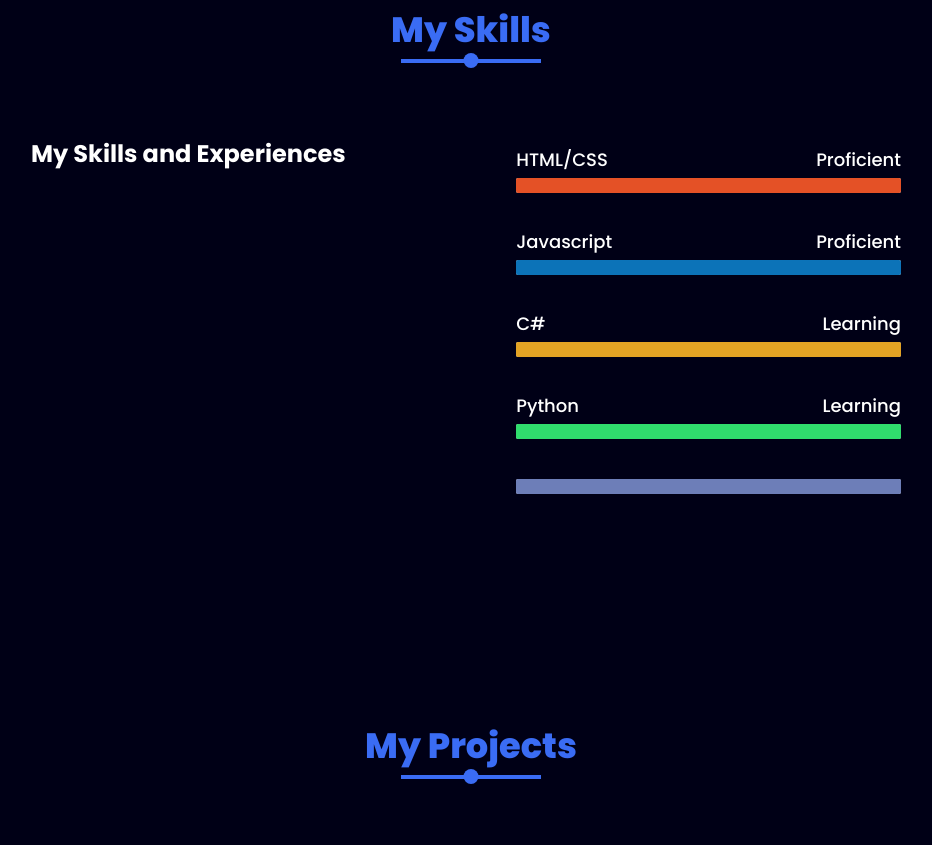
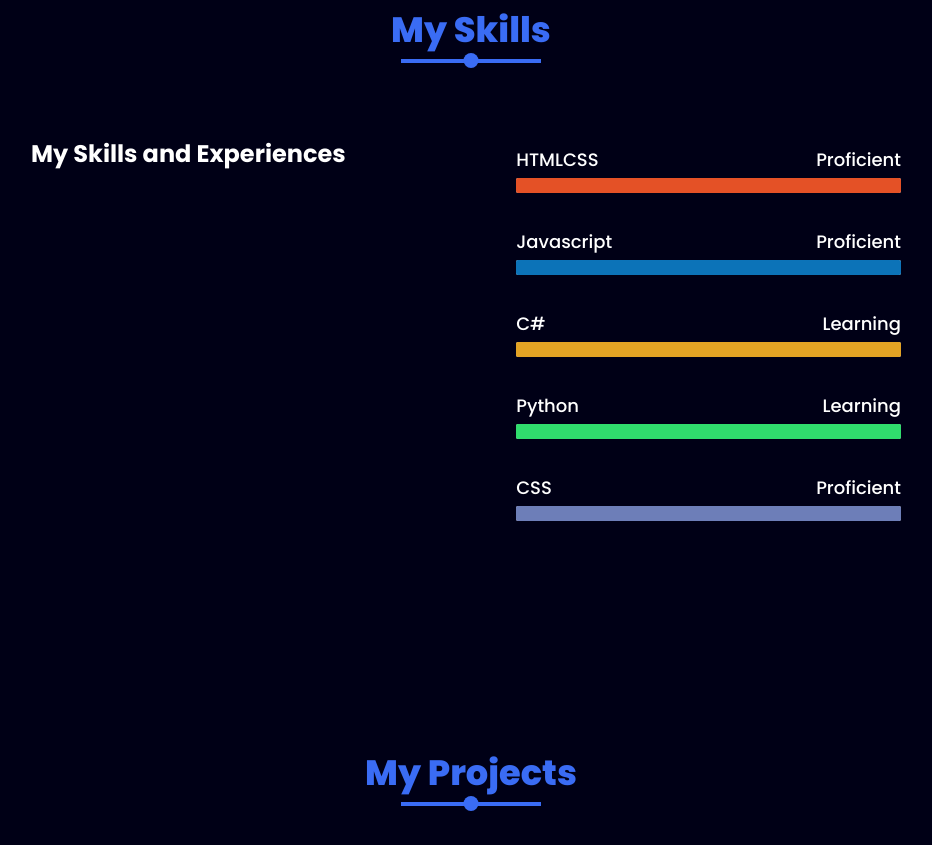
Before and after one commit to AndrewPorcelli/AndrewPorcelli.github.io, a plain HTML site: page index.html in a window 1280 px wide. Shown: the part 1680-2525 px from the top of the page, without its empty margins (169-1101 px from the left). Drawn offline with Linux system fonts and the light colour scheme.

Commit message:
Added some text

```diff
--- a/index.html
+++ b/index.html
@@ -71,7 +71,7 @@
         <div class="column col-right reveal">
           <div class="bar">
             <div class="info">
-              <span>HTML/CSS</span>
+              <span>HTMLCSS</span>
               <span>Proficient</span>
             </div>
             <div class="line html"></div>
@@ -99,8 +99,8 @@
           </div>
           <div class="bar">
             <div class="info">
-              <!-- <span>Swift</span>
-              <span>Learning</span> -->
+              <span>CSS</span>
+              <span>Proficient</span>
             </div>
             <div class="line php"></div>
           </div>
```
